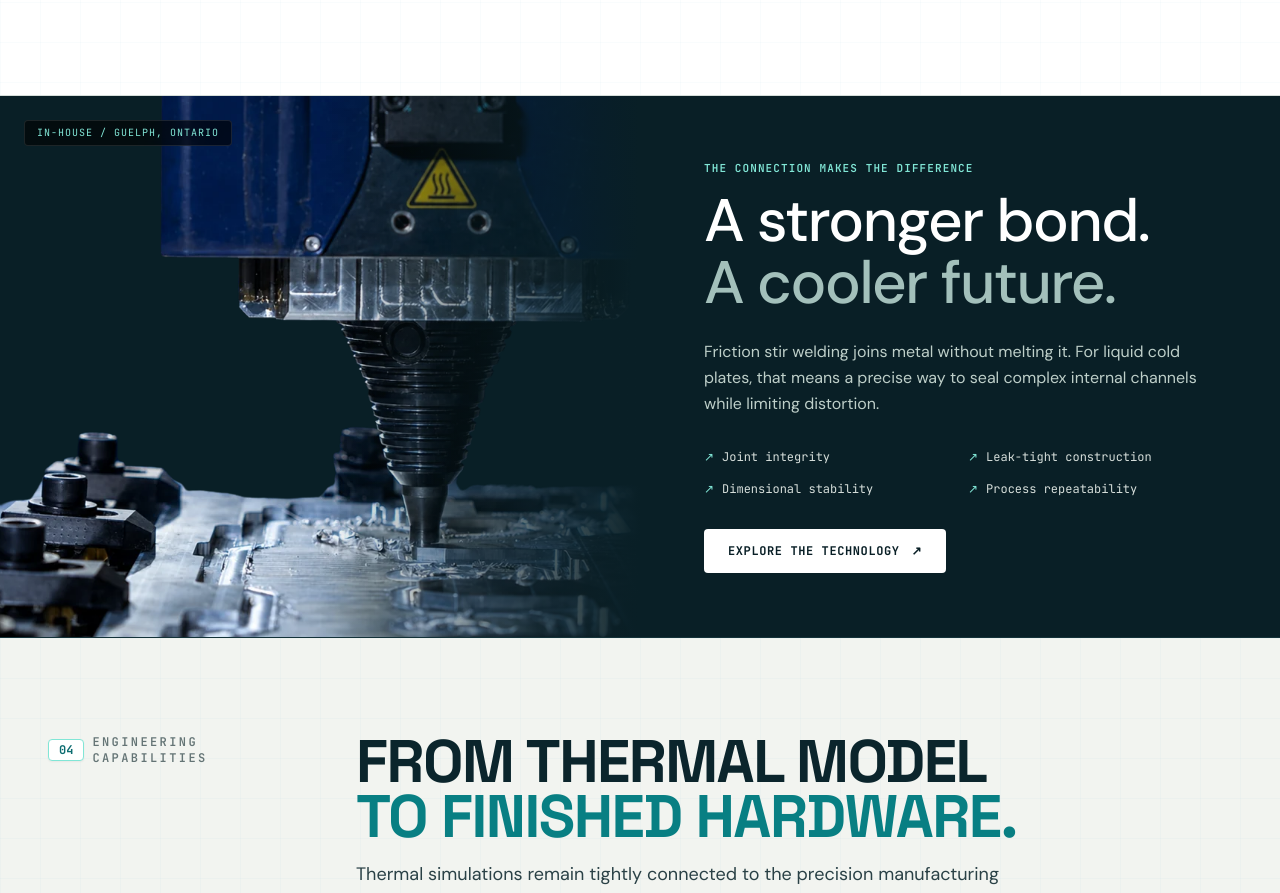
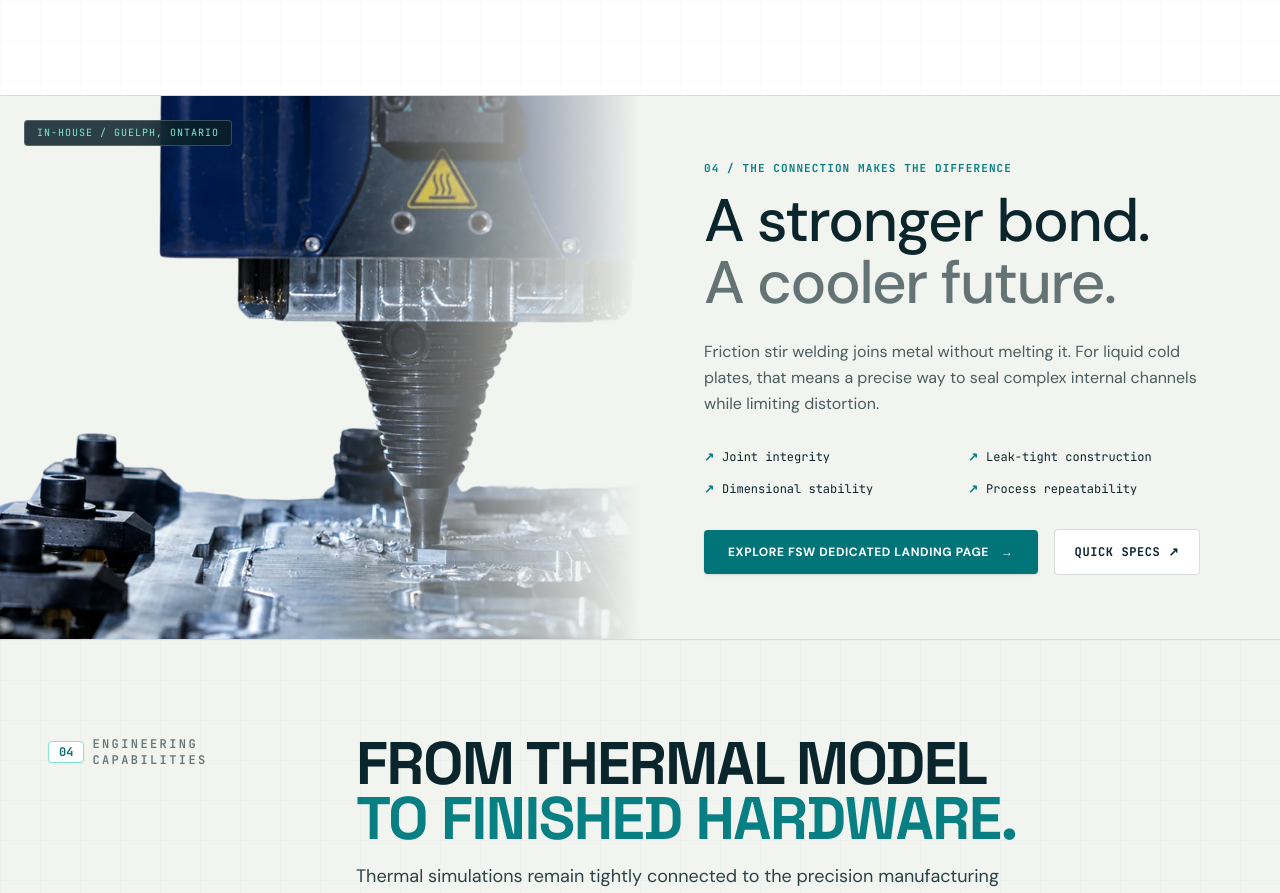
Before and after one commit to innovative-thermal-solutions/thermalsolutions, a Next.js app: page / in a window 1280 px wide. Shown: the part 6124-7017 px from the top of the page. Built offline with nearby package versions, Linux system fonts and the light colour scheme.

Commit message:
feat(fsw): blend homepage FSW section with paper theme and link to dedicated FSW landing page

```diff
--- a/src/components/home/ReferenceFswSection.tsx
+++ b/src/components/home/ReferenceFswSection.tsx
@@ -13,7 +13,7 @@ export function ReferenceFswSection() {
   };
 
   return (
-    <section id="fsw-learn" className="relative w-full bg-[#091f26] text-white overflow-hidden border-b border-slate-800">
+    <section id="fsw-learn" className="relative w-full bg-[#f2f4f0] text-[#0b252c] overflow-hidden border-b border-[#d6deda]">
       <div className="grid grid-cols-1 lg:grid-cols-12 min-h-[500px]">
         {/* Left Half: Friction Stir Welding Tool Process Photo */}
         <div className="lg:col-span-6 relative min-h-[320px] lg:min-h-full">
@@ -23,50 +23,57 @@ export function ReferenceFswSection() {
             fill
             className="object-cover"
           />
-          <div className="absolute inset-0 bg-gradient-to-t from-[#091f26] via-transparent to-transparent lg:bg-gradient-to-r lg:from-transparent lg:to-[#091f26]" />
-          <div className="absolute top-6 left-6 z-10 px-3 py-1 bg-black/60 backdrop-blur-md rounded border border-white/10 text-[10px] font-mono tracking-widest text-[#81e6d6]">
+          <div className="absolute inset-0 bg-gradient-to-t from-[#f2f4f0] via-transparent to-transparent lg:bg-gradient-to-r lg:from-transparent lg:to-[#f2f4f0]" />
+          <div className="absolute top-6 left-6 z-10 px-3 py-1 bg-[#091f26]/85 backdrop-blur-md rounded border border-white/20 text-[10px] font-mono tracking-widest text-[#81e6d6]">
             IN-HOUSE / GUELPH, ONTARIO
           </div>
         </div>
 
         {/* Right Half: Engineering Content & Benefits */}
-        <div className="lg:col-span-6 p-8 sm:p-12 lg:p-16 flex flex-col justify-center">
-          <p className="text-[11px] font-mono tracking-widest text-[#81e6d6] uppercase mb-3 font-semibold">
-            THE CONNECTION MAKES THE DIFFERENCE
+        <div className="lg:col-span-6 p-8 sm:p-12 lg:p-16 flex flex-col justify-center bg-[#f2f4f0]">
+          <p className="text-[11px] font-mono tracking-widest text-[#087f83] uppercase mb-3 font-bold">
+            04 / THE CONNECTION MAKES THE DIFFERENCE
           </p>
-          <h2 className="text-4xl sm:text-5xl lg:text-6xl font-serif font-medium tracking-tight leading-[1.04] mb-6">
+          <h2 className="text-4xl sm:text-5xl lg:text-6xl font-serif font-medium tracking-tight leading-[1.04] mb-6 text-[#0b252c]">
             A stronger bond. <br />
-            <span className="text-[#a3c0bb]">A cooler future.</span>
+            <span className="text-[#647475]">A cooler future.</span>
           </h2>
-          <p className="text-slate-300 text-sm sm:text-base leading-relaxed mb-8 max-w-xl">
+          <p className="text-slate-600 text-sm sm:text-base leading-relaxed mb-8 max-w-xl">
             Friction stir welding joins metal without melting it. For liquid cold plates, that means a precise way to seal complex internal channels while limiting distortion.
           </p>
 
-          <div className="grid grid-cols-2 gap-4 mb-8 text-xs font-mono text-slate-200">
+          <div className="grid grid-cols-2 gap-4 mb-8 text-xs font-mono text-[#0b252c]">
             <div className="flex items-center gap-2">
-              <span className="text-[#81e6d6]">↗</span>
+              <span className="text-[#087f83] font-bold">↗</span>
               <span>Joint integrity</span>
             </div>
             <div className="flex items-center gap-2">
-              <span className="text-[#81e6d6]">↗</span>
+              <span className="text-[#087f83] font-bold">↗</span>
               <span>Leak-tight construction</span>
             </div>
             <div className="flex items-center gap-2">
-              <span className="text-[#81e6d6]">↗</span>
+              <span className="text-[#087f83] font-bold">↗</span>
               <span>Dimensional stability</span>
             </div>
             <div className="flex items-center gap-2">
-              <span className="text-[#81e6d6]">↗</span>
+              <span className="text-[#087f83] font-bold">↗</span>
               <span>Process repeatability</span>
             </div>
           </div>
 
-          <div>
+          <div className="flex flex-wrap items-center gap-4">
+            <a
+              href="/technologies/friction-stir-welding"
+              className="px-6 py-3.5 bg-[#01747A] hover:bg-[#015f64] text-white font-bold text-xs uppercase tracking-wider rounded transition-colors inline-flex items-center gap-3 cursor-pointer shadow-sm"
+            >
+              <span>Explore FSW Dedicated Landing Page</span>
+              <span>→</span>
+            </a>
             <button
               onClick={openFswModal}
-              className="px-6 py-3.5 bg-white hover:bg-slate-100 text-[#091f26] font-bold text-xs font-mono uppercase tracking-wider rounded transition-colors inline-flex items-center gap-3 cursor-pointer"
+              className="px-5 py-3.5 bg-white hover:bg-slate-100 border border-[#d6deda] text-[#0b252c] font-bold text-xs font-mono uppercase tracking-wider rounded transition-colors inline-flex items-center gap-2 cursor-pointer"
             >
-              <span>Explore the technology</span>
+              <span>Quick Specs</span>
               <span>↗</span>
             </button>
           </div>
```
